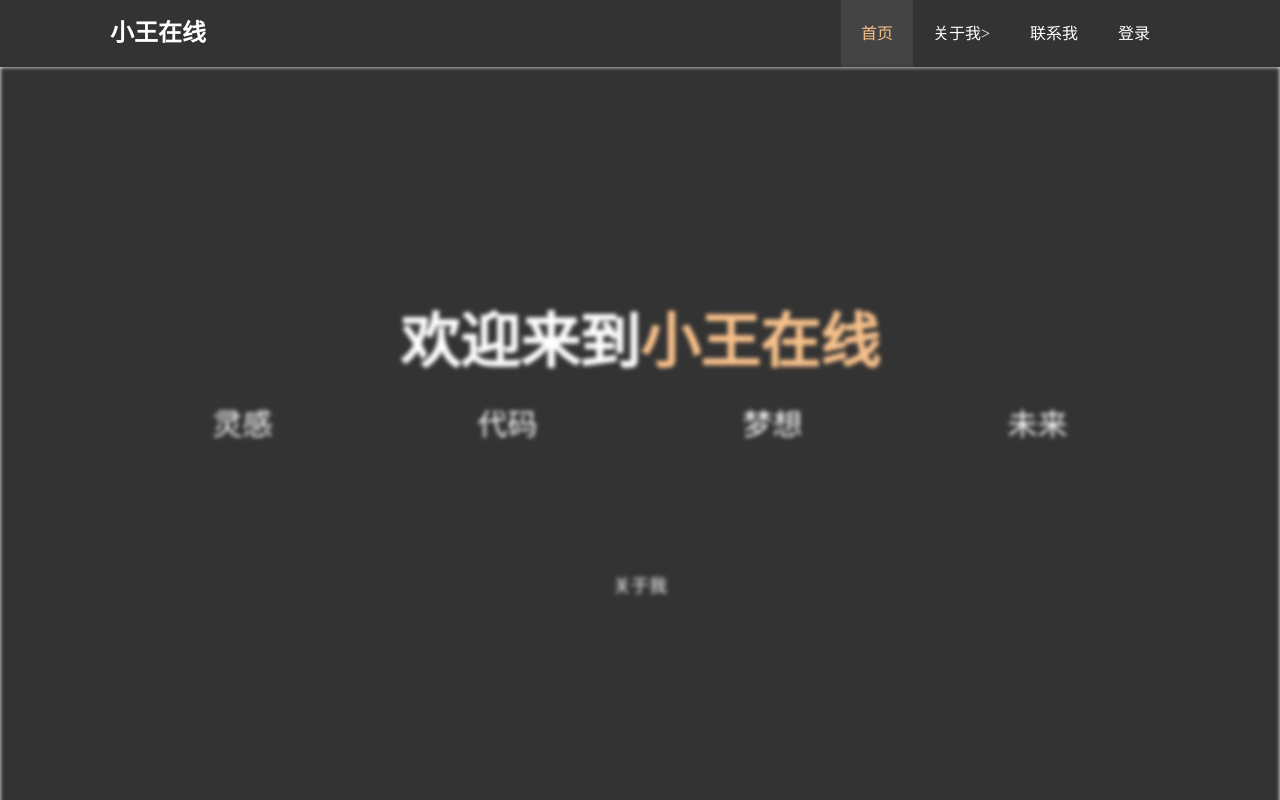
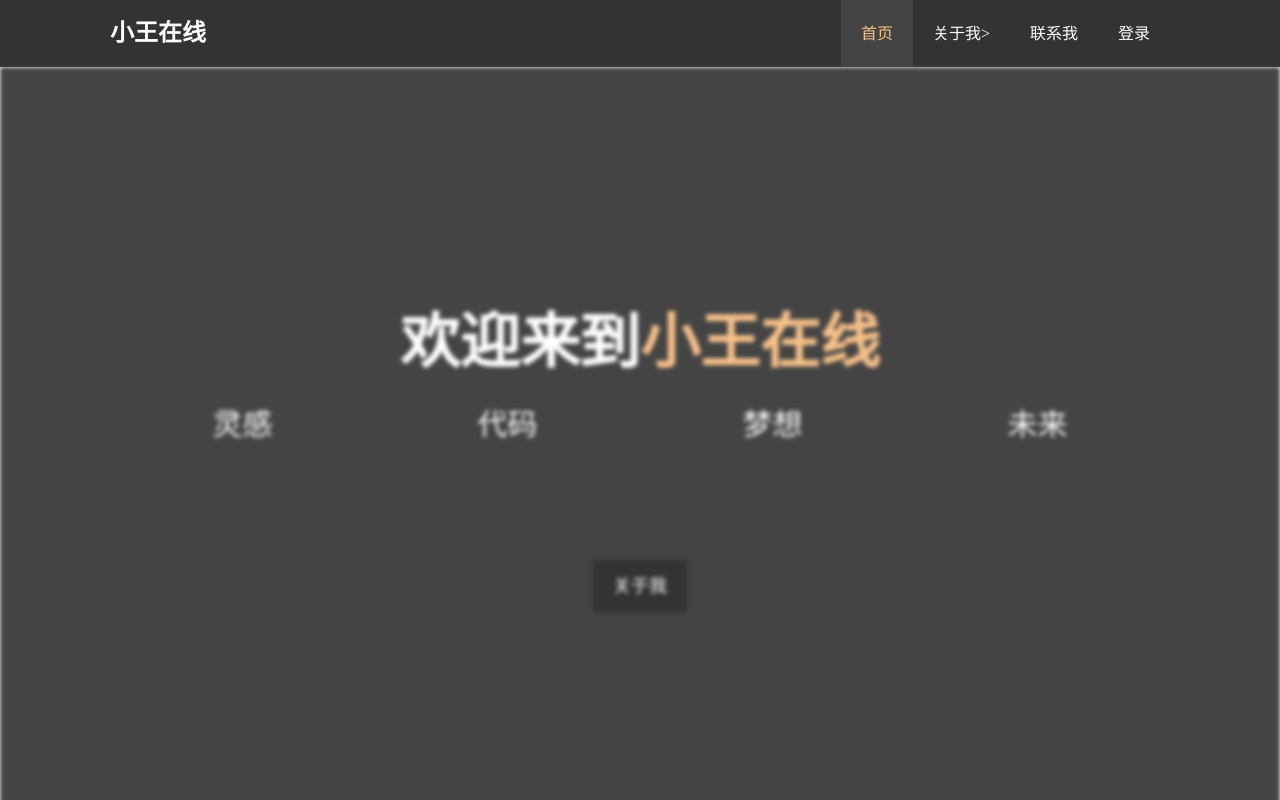
Before and after one commit to Hard-workingrookie/Hard-workingrookieblog.github.io, a plain HTML site: page index.html in a window 1280 px wide. Shown: the top 800 px of the page. Drawn offline with Linux system fonts and the light colour scheme.

Commit message:
Update index.html

```diff
--- a/index.html
+++ b/index.html
@@ -24,7 +24,7 @@
             </div>
 
         </nav>
-        <div id="showcase" style="background-color:#333;">
+        <div id="showcase" style="background-color:#444;">
             <div class="container">
                 <div class="showcase-content">
                     <h1>
```
